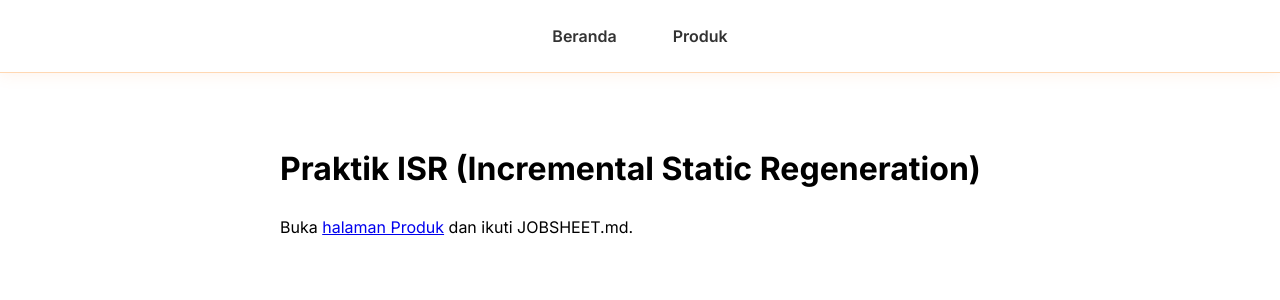
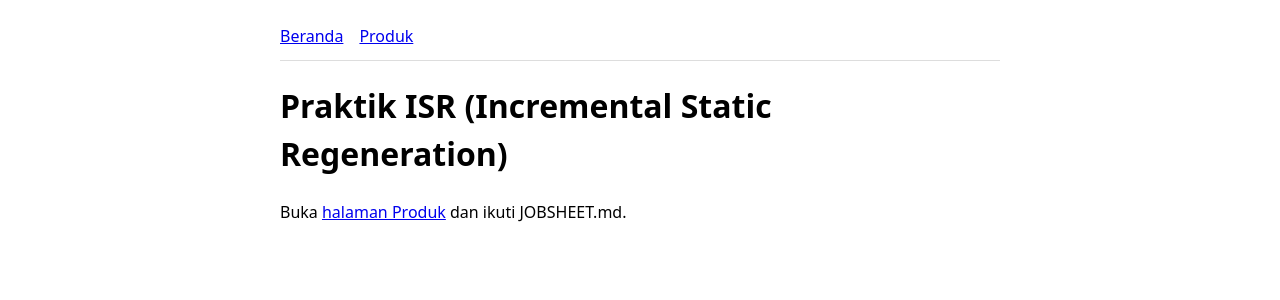
Before and after one commit to 1endra-collab/ISR-Tugas_17, a Next.js app: page / in a window 1280 px wide. Shown: the top 300 px of the page. Built offline with nearby package versions, Linux system fonts and the light colour scheme.

Commit message:
Restore original ISR practice styling from c30ee39

```diff
--- a/app/layout.js
+++ b/app/layout.js
@@ -1,60 +1,17 @@
-// Root layout with global navigation and animation wrapper
-import { Inter } from 'next/font/google';
 import Link from "next/link";
 import "./globals.css";
 
-const inter = Inter({ subsets: ['latin'] });
-
-export const metadata = {
-  title: "ISR - Praktik Incremental Static Regeneration",
-  description: "ISR (Incremental Static Regeneration) Demo - Next.js 15"
-};
+export const metadata = { title: "Jobsheet ISR - Next.js" };
 
 export default function RootLayout({ children }) {
   return (
-    <html lang="id" className="antialiased">
-      <body className={inter.className} style={{ position: 'relative', overflowX: 'hidden' }}>
-        <nav style={{
-          position: 'fixed',
-          top: 0,
-          left: 0,
-          right: 0,
-          padding: '16px 32px',
-          background: 'rgba(255, 255, 255, 0.95)',
-          backdropFilter: 'blur(10px)',
-          borderBottom: '1px solid #ffd8b3',
-          zIndex: 1000,
-          boxShadow: '0 2px 15px rgba(255, 140, 60, 0.1)',
-          display: 'flex',
-          gap: '24px',
-          justifyContent: 'center',
-          alignItems: 'center'
-        }}>
-          <Link href="/" style={{
-            textDecoration: 'none',
-            color: '#333',
-            fontWeight: '600',
-            padding: '8px 16px',
-            borderRadius: '8px',
-            transition: 'all 0.3s ease'
-          }}>Beranda</Link>
-          <Link href="/produk" style={{
-            textDecoration: 'none',
-            color: '#333',
-            fontWeight: '600',
-            padding: '8px 16px',
-            borderRadius: '8px',
-            transition: 'all 0.3s ease'
-          }}>Produk</Link>
+    <html lang="id">
+      <body>
+        <nav>
+          <Link href="/">Beranda</Link>
+          <Link href="/produk">Produk</Link>
         </nav>
-        <main style={{
-          position: 'relative',
-          zIndex: 1,
-          paddingTop: '100px',
-          minHeight: '80vh'
-        }}>
-          {children}
-        </main>
+        {children}
       </body>
     </html>
   );
```
